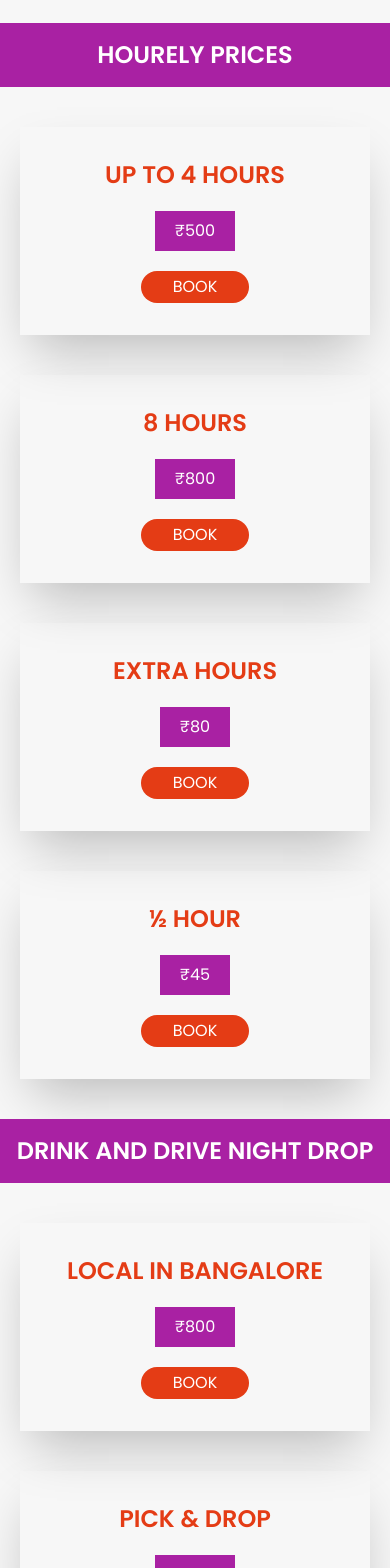
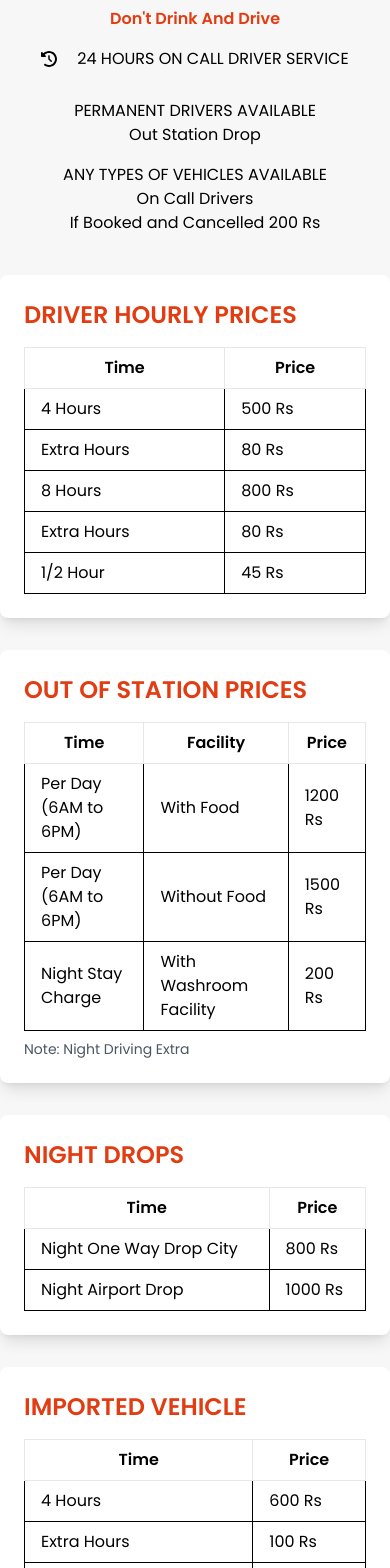
Before and after one commit to ag9731/sachinjustdrive, a React (Create React App) app: page / in a window 390 px wide. Shown: the part 5620-7188 px from the top of the page. Built offline with nearby package versions, Linux system fonts and the light colour scheme.

Commit message:
commit change

```diff
--- a/src/App.js
+++ b/src/App.js
@@ -8,6 +8,7 @@ import About from "./components/Layout/About/About";
 import Service from "./components/Layout/Services/Service";
 import Contact from "./components/Layout/Contact/Contact";
 import WhatsAppButton from "./components/Layout/WhatsupButton/WhatsupButton";
+import Manpower from "./components/Layout/Manpower/Manpower";
 
 function App() {
   return (
@@ -20,6 +21,7 @@ function App() {
             <Route path="/about" element={<About />} />
             <Route path="/services" element={<Service />} />
             <Route path="/contact" element={<Contact />} />
+            <Route path="/sachin-man-power" element={<Manpower/>} />
           </Routes>
           <Footer />
         </div>
--- a/src/components/Layout/HomePage/Layout/Section6/Section6.css
+++ b/src/components/Layout/HomePage/Layout/Section6/Section6.css
@@ -0,0 +1,3 @@
+table ,thead,td,tbody,tr{
+    border: 1px solid black;
+}
--- a/src/components/Layout/HomePage/Layout/Section6/Section6.jsx
+++ b/src/components/Layout/HomePage/Layout/Section6/Section6.jsx
@@ -1,277 +1,216 @@
 import React from "react";
+import "./Section6.css";
+import { FaClockRotateLeft } from "react-icons/fa6";
 
 const Section6 = () => {
+  const array1 = [
+    { time: "4 Hours", price: "500 Rs" },
+    { time: "Extra Hours", price: "80 Rs" },
+    { time: "8 Hours", price: "800 Rs" },
+    { time: "Extra Hours", price: "80 Rs" },
+    { time: "1/2 Hour", price: "45 Rs" },
+  ];
 
-  // Hourly Price Structure
-  const hourely = [
+  const outOfStation = [
+    { time: "Per Day (6AM to 6PM)", food: "With Food", price: "1200 Rs" },
+    { time: "Per Day (6AM to 6PM)", food: "Without Food", price: "1500 Rs" },
     {
-      service: "Up to 4 hours",
-      price: 500,
-    },
-    {
-      service: "8 hours",
-      price: 800,
-    },
-    {
-      service: "Extra hours",
-      price: 80,
-    },
-    {
-      service: "½ hour",
-      price: 45,
+      time: "Night Stay Charge",
+      food: "With Washroom Facility",
+      price: "200 Rs",
     },
   ];
 
-
-  //Drink and drive Price Structure
-  const drinkanddrive = [
-    {
-      service: "Local in Bangalore",
-      price: 800,
-    },
-    {
-      service: "Pick & Drop",
-      price: 800,
-    },
-    {
-      service: "One Side Drop(Local Bengaluru)",
-      price: 700,
-    },
+  const nightDrops = [
+    { time: "Night One Way Drop City", price: "800 Rs" },
+    { time: "Night Airport Drop", price: "1000 Rs" },
   ];
 
-
-//   Airport Duty
-   const airport = [
-     {
-       service: "Morning Airport Duty (4 hours)",
-       price: 500,
-       extra:80
-     },
-     {
-       service: "Night Airport Duty (3 hours)",
-       price: 750,
-       extra:80,
-     },
+  const importedVehicle = [
+    { time: "4 Hours", price: "600 Rs" },
+    { time: "Extra Hours", price: "100 Rs" },
+    { time: "Out Side With Food", price: "1500 Rs" },
   ];
 
-//    City Drops
-const city = [
-  {
-    service: "Mysore Drop (including bus charges)",
-    price: 1400,
-  },
-  {
-    service: "Hyderabad Drop",
-    price: 1200,
-  },
-  {
-    service: "Bangalore Outer City (80 km, up to 8 hours)",
-    price: 1000,
-  },
+  const goodsVehicle = [
+    { time: "4 Hours", price: "600 Rs" },
+    { time: "Extra Hours", price: "100 Rs" },
+    { time: "Full Day", price: "1500 Rs + Food" },
   ];
 
-// Out Of Station Rates
-const driver = [
-  {
-    service: "Yellow Board Car",
-    hour:"(up to 4 hours)",
-    price: 1200,
-  },
-  {
-    service: "Goods Vehicle",
-    hour:"(up to 6 hours)",
-    price: 1500,
-  },
-  {
-    service: "Imported Vehicle",
-    hour:"(Local, up to 4 hours)",
-    price: 1500,
-  },
-  {
-    service: "Imported Vehicle",
-    hour:"Outside trip",
-    price: 80,
-  },
+  const bangloreCityDrop = [
+    { time: "Drop", price: "800 Rs" },
+    { time: "9 pm Service Charge", price: "50 Rs" },
+    { time: "11 pm Service Charge", price: "100 Rs" },
   ];
-
-
-// Out Of Station Rates
-const outstation = [
-  {
-    service: "With food (6 AM to 6 PM)",
-    price: 1200,
-  },
-  {
-    service: "Without food",
-    price: 1500,
-  },
-  {
-    service: "Beyond 6 PM for driving",
-    price: 80,
-  },
-];
-
 
   return (
     <>
       <section className="bg-[#f7f7f7] py-16">
         {/* Upper Section */}
-        <div className="flex flex-col items-center justify-center">
-          <h1 className="text-4xl font-bold uppercase text-center">
-            Pricing and Services
-          </h1>
+        <div className="flex flex-col items-center justify-center text-center">
+          <h1 className="text-4xl font-bold uppercase">Pricing and Services</h1>
+          <p className="mt-6 text-[#e23c12] font-bold">Don't Drink And Drive</p>
+          <div className="flex items-center gap-5 mt-4">
+            <FaClockRotateLeft />
+            <h1 className="uppercase">24 Hours On Call Driver Service</h1>
+          </div>
+          <div className="mt-7">
+            <h1 className="uppercase">Permanent Drivers Available</h1>
+            <p>Out Station Drop</p>
+          </div>
+          <div className="mt-4">
+            <h1 className="uppercase">Any Types Of Vehicles Available</h1>
+            <p>On Call Drivers</p>
+            <p>If Booked and Cancelled 200 Rs</p>
+          </div>
         </div>
 
-        <section className="flex flex-col">
-          <h1 className="text-white text-center md:text-start container mx-auto bg-primary px-2 py-4 font-bold uppercase mt-10 text-2xl">
-            Hourely Prices
+        <section className="flex flex-col container mx-auto mt-10">
+          {/* Services And Charges */}
+          <div className="grid grid-cols-1 md:grid-cols-2 lg:grid-cols-3 gap-8">
+            {/* Hourly Prices */}
+            <div className="bg-white shadow-lg rounded-lg p-6">
+              <h1 className="text-[#e23c12] text-2xl font-bold uppercase mb-4">
+                Driver Hourly Prices
               </h1>
-          <div className="container mx-auto flex-col md:flex-row  md:h-auto gap-10 md:gap-5 px-5 md:px-0 flex  justify-around items-center mt-10">
-            {hourely.map((item, index) => (
-              <>
-                <div
-                  key={index}
-                  className="flex flex-col items-center h-64 w-[100%] justify-center flex-1 py-8 shadow-2xl gap-5"
-                >
-                  <h1 className="uppercase text-2xl text-center text-secondary font-bold">
-                    {item.service}
-                  </h1>
-                  <h1 className="text-white bg-primary px-5 py-2">
-                    ₹{item.price}
-                  </h1>
-                  <button className=" py-1 px-8 rounded-3xl bg-secondary text-white">
-                    BOOK
-                  </button>
-                </div>
-              </>
+              <table className="w-full table-auto">
+                <thead>
+                  <tr>
+                    <th className="border px-4 py-2">Time</th>
+                    <th className="border px-4 py-2">Price</th>
+                  </tr>
+                </thead>
+                <tbody>
+                  {array1.map((item, index) => (
+                    <tr key={index}>
+                      <td className="border px-4 py-2">{item.time}</td>
+                      <td className="border px-4 py-2">{item.price}</td>
+                    </tr>
                   ))}
+                </tbody>
+              </table>
             </div>
 
-          {/* Drink and Drive Night Drop */}
-          <h1 className="text-white text-center md:text-start container mx-auto bg-primary px-2 py-4 font-bold uppercase mt-10 text-2xl">
-            Drink and Drive Night Drop
+            {/* Out Of Station Prices */}
+            <div className="bg-white shadow-lg rounded-lg p-6">
+              <h1 className="text-[#e23c12] text-2xl font-bold uppercase mb-4">
+                Out Of Station Prices
               </h1>
-          <div className="container mx-auto flex-col md:flex-row  md:h-auto gap-10 md:gap-5 px-5 md:px-0 flex  justify-around items-center mt-10">
-            {drinkanddrive.map((item, index) => (
-              <>
-                <div
-                  key={index}
-                  className="flex flex-col items-center h-64 w-[100%] justify-center flex-1 py-8 shadow-2xl gap-5"
-                >
-                  <h1 className="uppercase text-2xl text-center text-secondary font-bold">
-                    {item.service}
-                  </h1>
-                  <h1 className="text-white bg-primary px-5 py-2">
-                    ₹{item.price}
-                  </h1>
-                  <button className=" py-1 px-8 rounded-3xl bg-secondary text-white">
-                    BOOK
-                  </button>
-                </div>
-              </>
+              <table className="w-full table-auto">
+                <thead>
+                  <tr>
+                    <th className="border px-4 py-2">Time</th>
+                    <th className="border px-4 py-2">Facility</th>
+                    <th className="border px-4 py-2">Price</th>
+                  </tr>
+                </thead>
+                <tbody>
+                  {outOfStation.map((item, index) => (
+                    <tr key={index}>
+                      <td className="border px-4 py-2">{item.time}</td>
+                      <td className="border px-4 py-2">{item.food}</td>
+                      <td className="border px-4 py-2">{item.price}</td>
+                    </tr>
                   ))}
+                </tbody>
+              </table>
+              <p className="mt-2 text-sm text-gray-600">
+                Note: Night Driving Extra
+              </p>
             </div>
 
-          {/* Airport Duty */}
-          <h1 className="text-white text-center md:text-start container mx-auto bg-primary px-2 py-4 font-bold uppercase mt-10 text-2xl">
-            Airport Duty
+            {/* Night Drops */}
+            <div className="bg-white shadow-lg rounded-lg p-6">
+              <h1 className="text-[#e23c12] text-2xl font-bold uppercase mb-4">
+                Night Drops
               </h1>
-          <div className="container mx-auto flex-col md:flex-row  md:h-auto gap-10 md:gap-5 px-5 md:px-0 flex  justify-around items-center mt-10">
-            {airport.map((item, index) => (
-              <>
-                <div
-                  key={index}
-                  className="flex flex-col items-center h-64 w-[100%] justify-center flex-1 py-8 shadow-2xl gap-5"
-                >
-                  <h1 className="uppercase text-2xl text-center text-secondary font-bold">
-                    {item.service}
-                  </h1>
-                  <p className="text-center">(Extra Hour {item.extra})</p>
-                  <h1 className="text-white bg-primary px-5 py-2">
-                    ₹{item.price}
-                  </h1>
-                  <button className=" py-1 px-8 rounded-3xl bg-secondary text-white">
-                    BOOK
-                  </button>
-                </div>
-              </>
+              <table className="w-full table-auto">
+                <thead>
+                  <tr>
+                    <th className="border px-4 py-2">Time</th>
+                    <th className="border px-4 py-2">Price</th>
+                  </tr>
+                </thead>
+                <tbody>
+                  {nightDrops.map((item, index) => (
+                    <tr key={index}>
+                      <td className="border px-4 py-2">{item.time}</td>
+                      <td className="border px-4 py-2">{item.price}</td>
+                    </tr>
                   ))}
+                </tbody>
+              </table>
             </div>
 
-          {/* CITY DROP*/}
-          <h1 className="text-white text-center md:text-start container mx-auto bg-primary px-2 py-4 font-bold uppercase mt-10 text-2xl">
+            {/* Imported Vehicle */}
+            <div className="bg-white shadow-lg rounded-lg p-6">
+              <h1 className="text-[#e23c12] text-2xl font-bold uppercase mb-4">
+                Imported Vehicle
+              </h1>
+              <table className="w-full table-auto">
+                <thead>
+                  <tr>
+                    <th className="border px-4 py-2">Time</th>
+                    <th className="border px-4 py-2">Price</th>
+                  </tr>
+                </thead>
+                <tbody>
+                  {importedVehicle.map((item, index) => (
+                    <tr key={index}>
+                      <td className="border px-4 py-2">{item.time}</td>
+                      <td className="border px-4 py-2">{item.price}</td>
+                    </tr>
+                  ))}
+                </tbody>
+              </table>
+            </div>
+
+            {/* Goods Vehicle */}
+            <div className="bg-white shadow-lg rounded-lg p-6">
+              <h1 className="text-[#e23c12] text-2xl font-bold uppercase mb-4">
+                Goods Vehicle
+              </h1>
+              <table className="w-full table-auto">
+                <thead>
+                  <tr>
+                    <th className="border px-4 py-2">Time</th>
+                    <th className="border px-4 py-2">Price</th>
+                  </tr>
+                </thead>
+                <tbody>
+                  {goodsVehicle.map((item, index) => (
+                    <tr key={index}>
+                      <td className="border px-4 py-2">{item.time}</td>
+                      <td className="border px-4 py-2">{item.price}</td>
+                    </tr>
+                  ))}
+                </tbody>
+              </table>
+            </div>
+
+            {/* Bangalore City Drop */}
+            <div className="bg-white shadow-lg rounded-lg p-6">
+              <h1 className="text-[#e23c12] text-2xl font-bold uppercase mb-4">
                 City Drop
               </h1>
-          <div className="container mx-auto flex-col md:flex-row  md:h-auto gap-10 md:gap-5 px-5 md:px-0 flex  justify-around items-center mt-10">
-            {city.map((item, index) => (
-              <>
-                <div
-                  key={index}
-                  className="flex flex-col items-center h-64 w-[100%] justify-center flex-1 py-8 shadow-2xl gap-5"
-                >
-                  <h1 className="uppercase text-2xl text-center text-secondary font-bold">
-                    {item.service}
-                  </h1>
-                  <h1 className="text-white bg-primary px-5 py-2">
-                    ₹{item.price}
-                  </h1>
-                  <button className=" py-1 px-8 rounded-3xl bg-secondary text-white">
-                    BOOK
-                  </button>
+              <table className="w-full table-auto">
+                <thead>
+                  <tr>
+                    <th className="border px-4 py-2">Time</th>
+                    <th className="border px-4 py-2">Price</th>
+                  </tr>
+                </thead>
+                <tbody>
+                  {bangloreCityDrop.map((item, index) => (
+                    <tr key={index}>
+                      <td className="border px-4 py-2">{item.time}</td>
+                      <td className="border px-4 py-2">{item.price}</td>
+                    </tr>
+                  ))}
+                </tbody>
+              </table>
             </div>
-              </>
-            ))}
-          </div>
-
-          {/* Out Station Rates*/}
-          <h1 className="text-white text-center md:text-start container mx-auto bg-primary px-2 py-4 font-bold uppercase mt-10 text-2xl">
-            Out-of-Station Rates
-          </h1>
-          <div className="container mx-auto flex-col md:flex-row  md:h-auto gap-10 md:gap-5 px-5 md:px-0 flex  justify-around items-center mt-10">
-            {outstation.map((item, index) => (
-              <>
-                <div
-                  key={index}
-                  className="flex flex-col items-center h-64 w-[100%] justify-center flex-1 py-8 shadow-2xl gap-5"
-                >
-                  <h1 className="uppercase text-2xl text-center text-secondary font-bold">
-                    {item.service}
-                  </h1>
-                  <h1 className="text-white bg-primary px-5 py-2">
-                    ₹{item.price}
-                  </h1>
-                  <button className=" py-1 px-8 rounded-3xl bg-secondary text-white">
-                    BOOK
-                  </button>
-                </div>
-              </>
-            ))}
-          </div>
-
-          {/* Driver Rates*/}
-          <h1 className="text-white text-center md:text-start container mx-auto bg-primary px-2 py-4 font-bold uppercase mt-10 text-2xl">
-            Driver Rates
-          </h1>
-          <div className="container mx-auto flex-col md:flex-row  md:h-auto gap-10 md:gap-5 px-5 md:px-0 flex  justify-around items-center mt-10">
-            {driver.map((item, index) => (
-              <>
-                <div
-                  key={index}
-                  className="flex flex-col items-center h-64 w-[100%] justify-center flex-1 py-8 shadow-2xl gap-5"
-                >
-                  <h1 className="uppercase text-2xl text-center text-secondary font-bold">
-                    {item.service}
-                  </h1>
-                  <p className="text-center">{item.hour}</p>
-                  <h1 className="text-white bg-primary px-5 py-2">
-                    ₹{item.price}
-                  </h1>
-                  <button className=" py-1 px-8 rounded-3xl bg-secondary text-white">
-                    BOOK
-                  </button>
-                </div>
-              </>
-            ))}
           </div>
         </section>
       </section>
```
Also changed, not shown: src/components/Layout/Manpower/Manpower.jsx (added, +150 -0 lines), src/components/Layout/Navbar/Header/Header.jsx (+26 -10 lines), src/components/Layout/Manpower/Manpower.css (added). Lines whose indentation alone changed are shown as unchanged.
